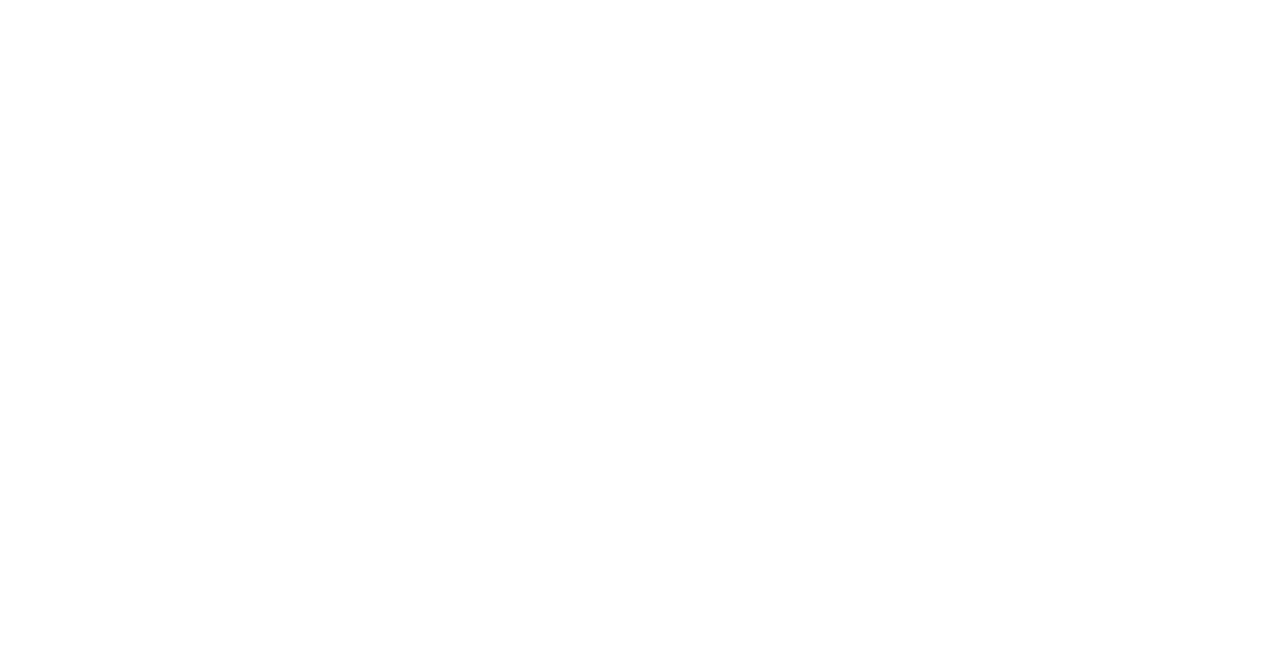
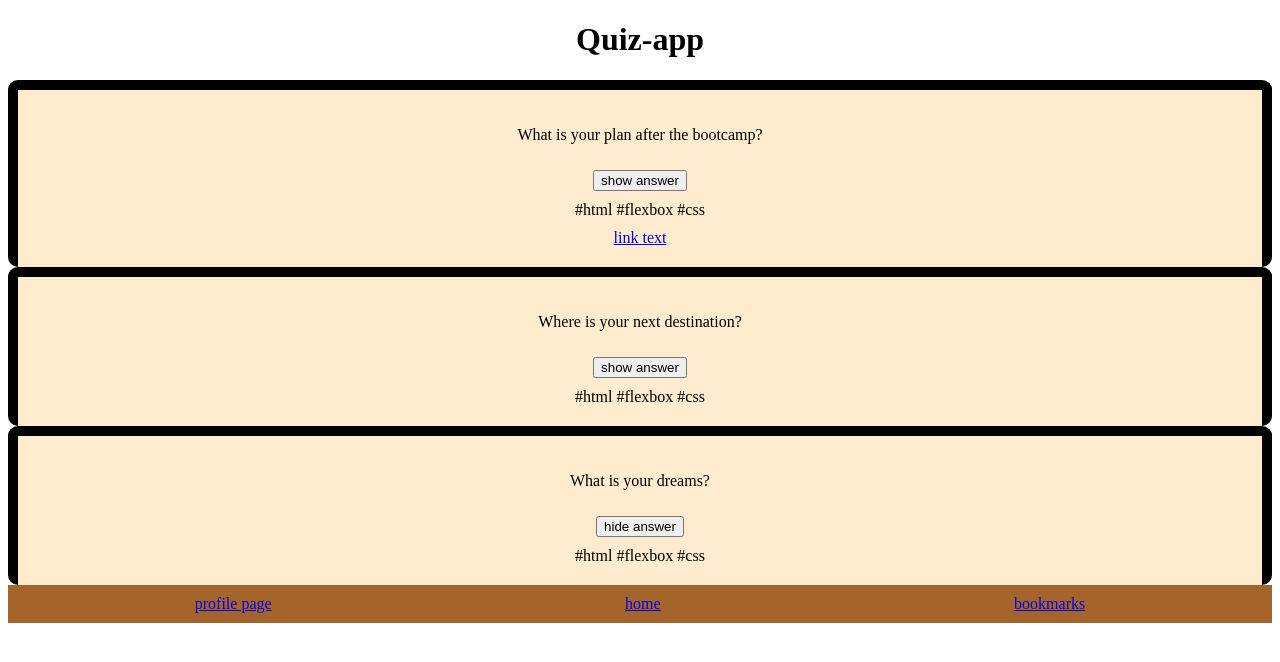
Before and after one commit to danielakostova/quiz-app, a plain HTML site: page index.html in a window 1280 px wide. Drawn offline with Linux system fonts and the light colour scheme.

Commit message:
quiz-app

```diff
--- a/index.html
+++ b/index.html
@@ -4,9 +4,43 @@
     <link rel="stylesheet" href="styles.css">
     <meta charset="UTF-8">
     <meta name="viewport" content="width=device-width, initial-scale=1.0">
-    <title>Document</title>
+    <title>My first project</title>
 </head>
 <body>
+    <header>
+        <h1>Quiz-app</h1>
+    </header >
+    <main>
+        <div class="card">
+            <p>What is your plan after the bootcamp?</p>
+           <div>  <button>show answer</button> </div>
+       <div>
+            <span>#html</span>
+            <span> #flexbox</span>
+            <span>#css</span>
+        </div>
+            <a href="url">link text</a>
+        </div>
+        <div class="card">
+            <p>Where is your next destination?</p>
+            <button>show answer</button>
+          <div>
+          <span>#html</span>
+          <span>#flexbox</span>
+          <span>#css</span> </div>
+        </div>
+        <div class="card">
+            <p>What is your dreams?</p>
+          <button>hide answer</button>
+         <div> <span>#html</span>
+          <span>#flexbox</span>
+          <span>#css</span>
+        </div>
+    </main>
+    <footer>
+        <a href="profile.html">profile page</a>
+         <a href="index.html">home</a>
+         <a href="index.html">bookmarks</a>
+    </footer>
 
 </body>
-</html>
--- a/styles.css
+++ b/styles.css
@@ -0,0 +1,66 @@
+body {
+ border-image-outset: 10px;
+ background-color: rgb(255, 255, 255);
+}
+.card
+    {
+    border: solid;
+    border:1rem solid ;
+    border-width: 10px;
+    background-color: blanchedalmond;
+    border-bottom: 3px;
+    border-radius: 10px;
+    gap: 10px;
+    display: flex;
+    flex-direction: column;
+    padding:20px;
+    justify-content: space-between;
+    align-items: center;
+}
+    footer {
+    text-decoration-color: black;
+    text-align: center;
+    background-color: rgb(165, 101, 42);
+    justify-content:space-around;
+     align-items:center;
+    display: flex;
+    padding: 10px;
+    }
+
+ h1 {
+    text-align: center
+
+
+ }
+
+
+
+
+
+
+
+
+
+
+
+
+
+
+
+
+
+
+
+
+
+
+
+
+
+
+
+
+
+
+
+;
```
Also changed, not shown: bookmarks.html (added, +39 -0 lines), profile.html (added, +16 -0 lines), 1 other file.
